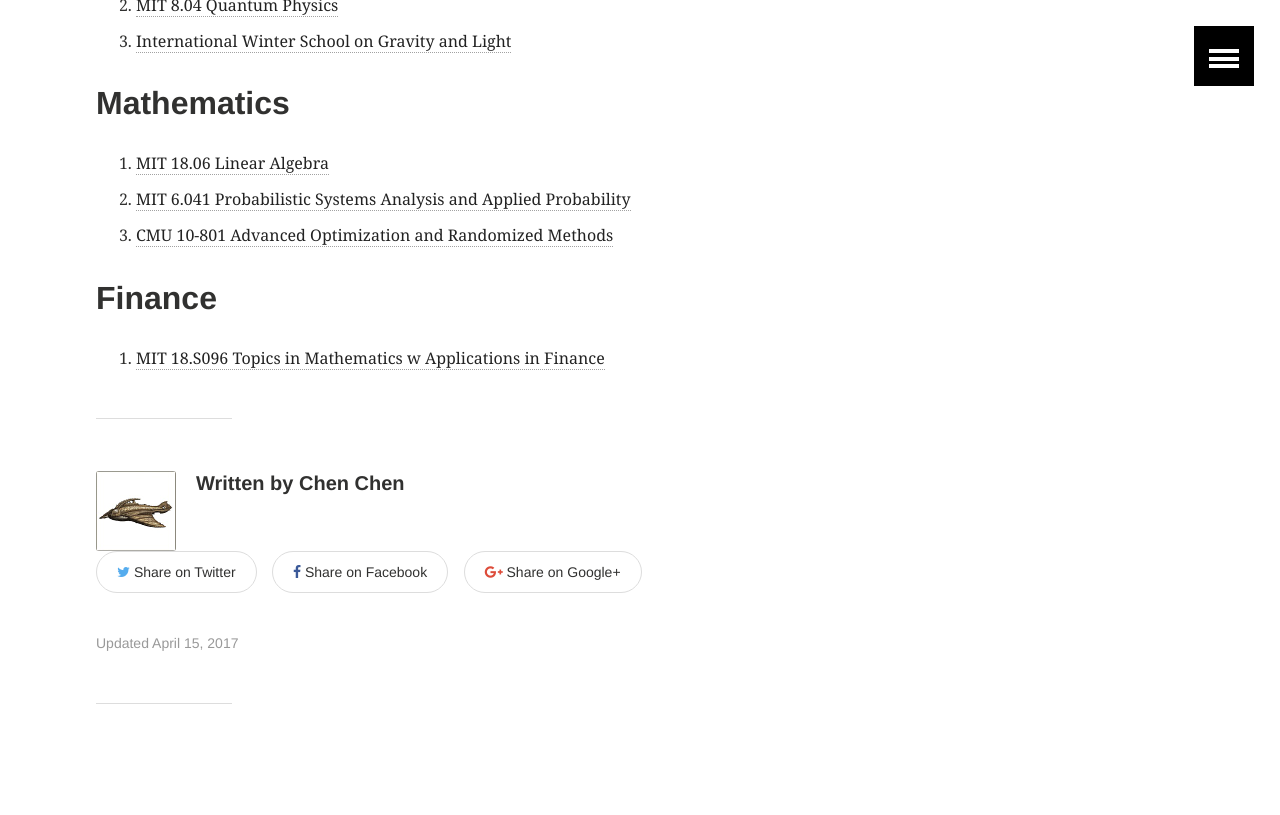
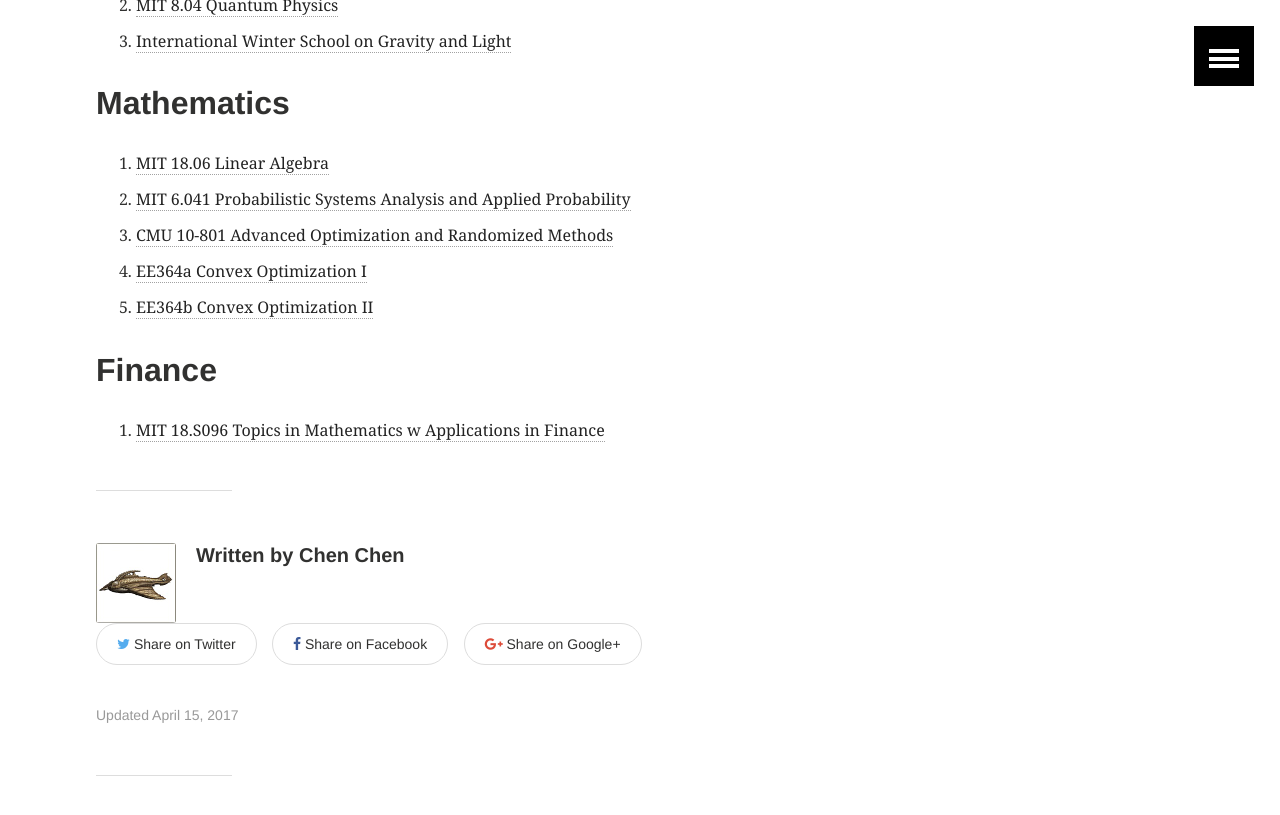
Before and after one commit to alex8937/alex8937.github.io, a Jekyll site: the page built from _posts/study/2017-04-15-Openware-Course-List.md, in a window 1280 px wide and 900 px high, scrolled down 2324 px. Shown: the top 815 px of the window. Built offline with Jekyll 4.4.1, drawn with Linux system fonts in a browser that asks for light colours; comment, search, counter and statistics services are not loaded.

Commit message:
Added EE364

```diff
--- a/_posts/study/2017-04-15-Openware-Course-List.md
+++ b/_posts/study/2017-04-15-Openware-Course-List.md
@@ -59,6 +59,8 @@ This is an archive of openware courses related to computer science, machine lear
 1. [MIT 18.06 Linear Algebra](https://ocw.mit.edu/courses/mathematics/18-06-linear-algebra-spring-2010/)
 2. [MIT 6.041 Probabilistic Systems Analysis and Applied Probability](https://ocw.mit.edu/courses/electrical-engineering-and-computer-science/6-041-probabilistic-systems-analysis-and-applied-probability-fall-2010/)
 3. [CMU 10-801 Advanced Optimization and Randomized Methods](http://www.cs.cmu.edu/~suvrit/teach/aopt.html)
+4. [EE364a Convex Optimization I](https://stanford.edu/class/ee364a/)
+5. [EE364b Convex Optimization II](https://stanford.edu/class/ee364b/)
 
 ## Finance
 1. [MIT 18.S096 Topics in Mathematics w Applications in Finance](https://www.youtube.com/playlist?list=PLUl4u3cNGP63ctJIEC1UnZ0btsphnnoHR)
```
